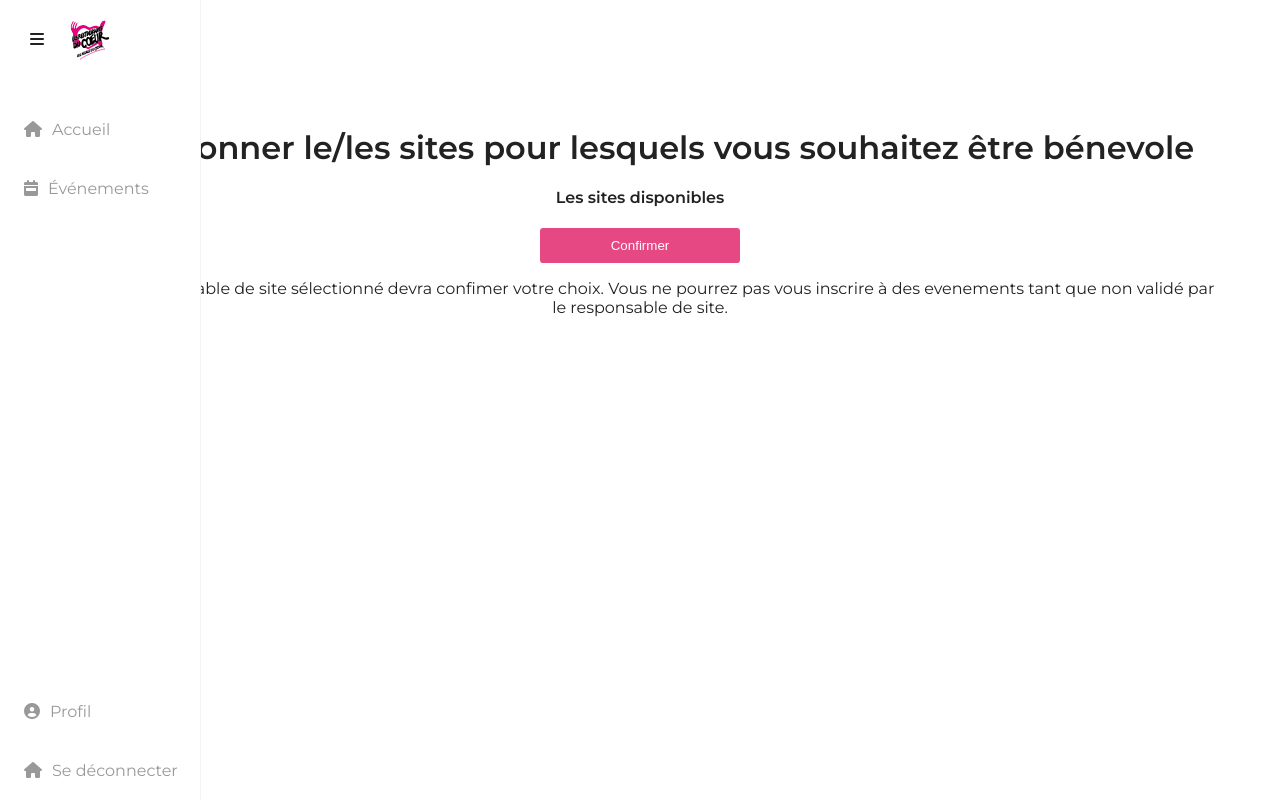
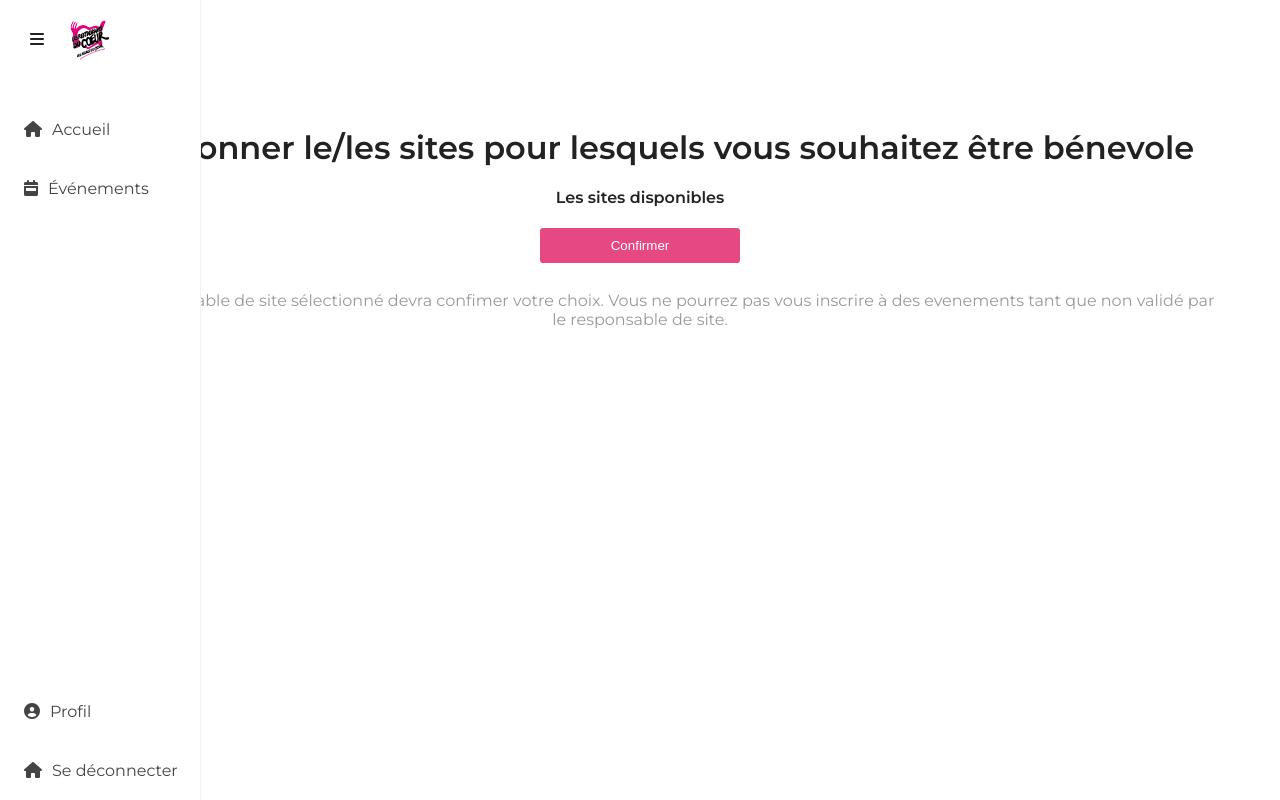
Before and after one commit to tbonnard/espacerestos, a Django app: page /select_locations/ in a window 1280 px wide. Run offline with Django 3.2, Linux system fonts and the light colour scheme; the visitor is signed in with stand-in values (Sample User, id 1); data that the repository does not hold is empty; some libraries are stand-ins or nearby versions.

Commit message:
message no attendance / results

```diff
--- a/monespace/static/css/styles.css
+++ b/monespace/static/css/styles.css
@@ -334,7 +334,7 @@ button:hover, .input_btn:hover, .button_attendees:hover, button:focus, .input_bt
 
 .item_nav {
 	padding: 20px 0px 20px 20px;
-	color: var(--dark_grey);
+	color: var(--near_black);
 	border-left: solid 4px #fff;
 }
 
--- a/monespace/templates/all_events.html
+++ b/monespace/templates/all_events.html
@@ -29,7 +29,11 @@
 
 <!--<h1>Tous les évenements</h1>-->
 
+{% if events|length == 0 %}
+    <p>Pas de résultat avec ces critères de recherche</p>
+{% else %}
 {% include "events_loop.html" %}
+{% endif %}
 
 
 {% endblock %}
--- a/monespace/templates/select_locations.html
+++ b/monespace/templates/select_locations.html
@@ -12,6 +12,6 @@
     <input type='submit' value="Confirmer" class='input_btn'/>
 </form>
 
-<div>Chaque responsable de site sélectionné devra confimer votre choix. Vous ne pourrez pas vous inscrire à des evenements tant que non validé par le responsable de site.</div>
+<div class="info_text">Chaque responsable de site sélectionné devra confimer votre choix. Vous ne pourrez pas vous inscrire à des evenements tant que non validé par le responsable de site.</div>
 
 {% endblock %}
```
Also changed, not shown: monespace/templates/events_loop.html (+4 -4 lines), monespace/templates/index.html (+7 -0 lines).
